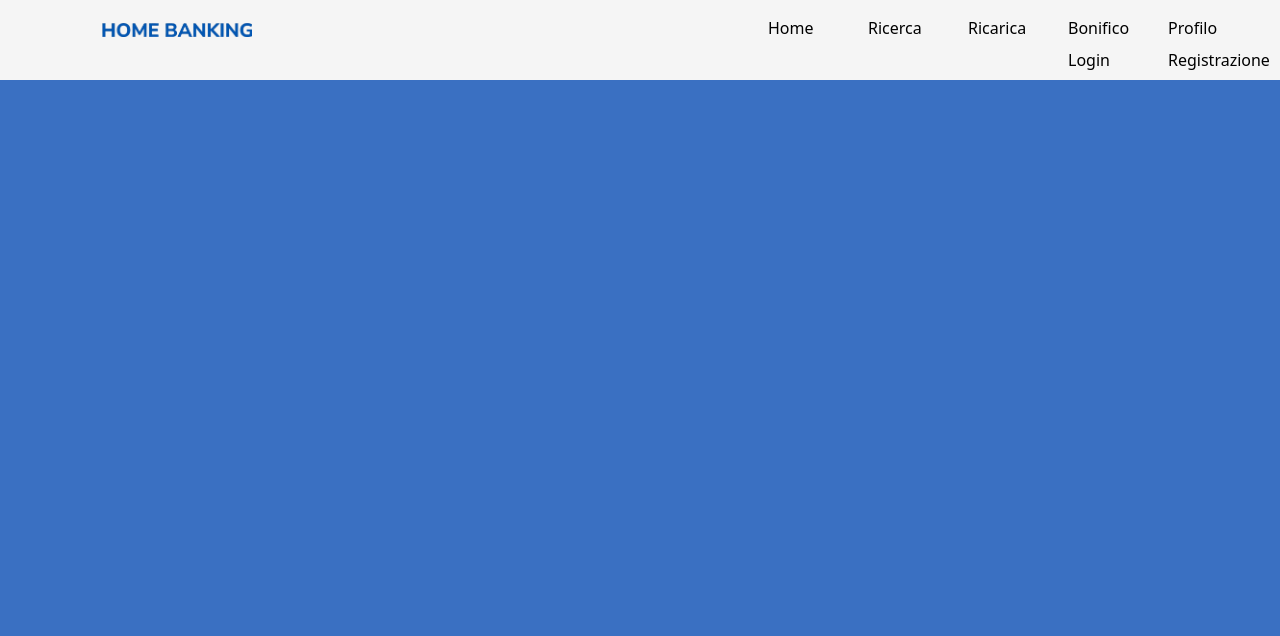
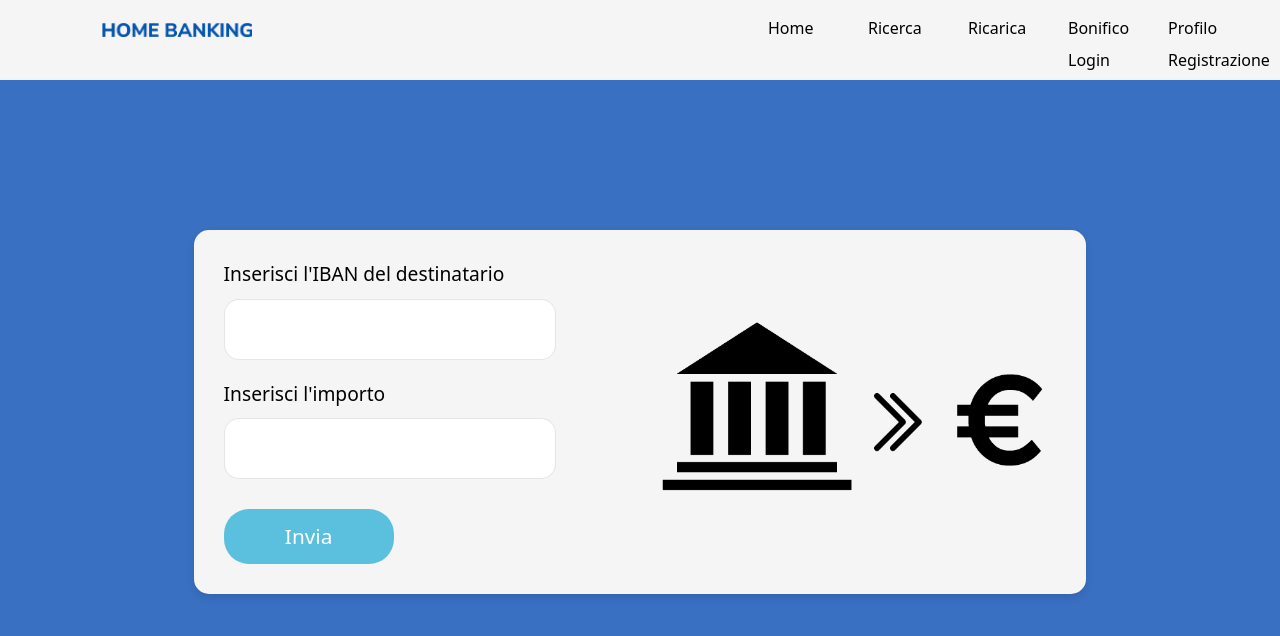
Before and after one commit to PROJECT-WORK-ITS/HOME-BANKING-APP, an Angular app in the folder front-end/: page /bonifico in a window 1280 px wide. Before the commit this address led to /. Shown: the top 636 px of the page. Built offline with nearby package versions, Linux system fonts and the light colour scheme.

Commit message:
bonifico grafica

```diff
--- a/front-end/src/app/app-routing.module.ts
+++ b/front-end/src/app/app-routing.module.ts
@@ -6,6 +6,7 @@ import { HomeComponent } from './components/home/home.component';
 import { DetailsComponent } from './components/details/details.component';
 import { SearchComponent } from './components/search/search.component';
 import { RicaricaComponent } from './components/ricarica/ricarica.component';
+import { BonificoComponent } from './components/bonifico/bonifico.component';
 
 const routes: Routes = [
   {
@@ -36,6 +37,10 @@ const routes: Routes = [
   {
     path: 'ricarica',
     component: RicaricaComponent
+  },
+  {
+    path: 'bonifico',
+    component: BonificoComponent
   }
   // {
   //   path: '',
--- a/front-end/src/app/app.module.ts
+++ b/front-end/src/app/app.module.ts
@@ -1,6 +1,5 @@
 import { NgModule } from '@angular/core';
 import { BrowserModule } from '@angular/platform-browser';
-
 import { AppRoutingModule } from './app-routing.module';
 import { AppComponent } from './app.component';
 import { RegistrationComponent } from './components/registration/registration.component';
@@ -11,6 +10,7 @@ import { NgbModule } from '@ng-bootstrap/ng-bootstrap';
 import { DetailsComponent } from './components/details/details.component';
 import { SearchComponent } from './components/search/search.component';
 import { RicaricaComponent } from './components/ricarica/ricarica.component';
+import { BonificoComponent } from './components/bonifico/bonifico.component';
 
 @NgModule({
   declarations: [
@@ -21,7 +21,8 @@ import { RicaricaComponent } from './components/ricarica/ricarica.component';
     NavBarComponent,
     DetailsComponent,
     SearchComponent,
-    RicaricaComponent
+    RicaricaComponent,
+    BonificoComponent
   ],
   imports: [
     BrowserModule,
--- /dev/null
+++ b/front-end/src/app/components/bonifico/bonifico.component.css
@@ -0,0 +1,104 @@
+/* Impostazioni globali */
+body {
+  font-family: Arial, sans-serif;
+  margin: 0;
+  padding: 0;
+  color: white;
+  display: flex;
+  justify-content: center;
+  align-items: center;
+  height: 100vh;
+  background: none;
+}
+
+/* Contenitore principale */
+.container {
+  margin-top: 150px;
+  display: flex;
+  justify-content: center;
+  align-items: center;
+  width: 100%;
+}
+
+/* Wrapper unificato per form e icona */
+.content-wrapper {
+  display: flex;
+  justify-content: space-between;
+  align-items: center;
+  background-color: whitesmoke; /* Sfondo bianco smoke */
+  padding: 30px;
+  border-radius: 15px; /* Arrotonda i bordi del riquadro unificato */
+  box-shadow: 0 4px 8px rgba(0, 0, 0, 0.1); /* Leggera ombra */
+  width: 80%; /* Allarga il riquadro bianco a occupare l'80% dello schermo */
+  max-width: 1400px; /* Aumenta anche la larghezza massima */
+}
+
+/* Sezione form */
+.form-section {
+  flex: 1;
+}
+
+/* Sezione icona */
+.icon-section {
+  flex: 0.5;
+  display: flex;
+  justify-content: center;
+  margin-left: 50px; /* Sposta leggermente l'icona a destra */
+}
+
+/* Stile del form */
+form {
+  display: flex;
+  flex-direction: column;
+  align-items: flex-start;
+}
+
+/* Etichette del form */
+label {
+  margin-bottom: 10px;
+  font-size: 1.2em;
+  color: black; /* Testo nero all'interno del riquadro */
+}
+
+/* Campi di input */
+input[type="text"],
+input[type="number"] {
+  width: 100%;
+  max-width: 550px; /* Aumentata la larghezza massima dei box input */
+  padding: 15px; /* Aumenta leggermente il padding */
+  margin-bottom: 20px;
+  border-radius: 15px;
+  border: 1px solid rgba(0, 0, 0, 0.1);
+  background-color: white;
+  color: black;
+  font-size: 1.2em; /* Aumenta leggermente la dimensione del testo */
+}
+
+input:focus {
+  border: 2px solid #00ffb0;
+  outline: none;
+}
+
+/* Stile del pulsante */
+button {
+  width: 170px; /* Aumentato leggermente la larghezza del pulsante */
+  padding: 12px 18px;
+  margin-top: 10px;
+  background-color: #5bc0de; /* Azzurro moderno */
+  color: #fff; /* Testo bianco per contrasto */
+  border: none;
+  border-radius: 25px;
+  font-size: 1.3em;
+  cursor: pointer;
+  transition: background-color 0.3s; /* Transizione fluida */
+}
+
+button:hover {
+  background-color: #3aa6d2; /* Blu più scuro per l'hover */
+}
+
+/* Stile dell'icona */
+.icon-section img {
+  width: 450px;
+  height: auto;
+}
--- /dev/null
+++ b/front-end/src/app/components/bonifico/bonifico.component.html
@@ -0,0 +1,25 @@
+<div class="container">
+    <!-- Sezione form e icona -->
+    <div class="content-wrapper">
+        <!-- Sezione per l'inserimento dei dati di bonifico -->
+        <div class="form-section">
+            <form>
+                <!-- Campo per inserire l'IBAN del destinatario -->
+                <label for="iban">Inserisci l'IBAN del destinatario</label>
+                <input type="text" id="iban" name="iban" required>
+
+                <!-- Campo per inserire l'importo del bonifico -->
+                <label for="amount">Inserisci l'importo</label>
+                <input type="number" id="amount" name="amount" required>
+
+                <!-- Pulsante per inviare il modulo -->
+                <button type="submit">Invia</button>
+            </form>
+        </div>
+
+        <!-- Icona rappresentativa del bonifico bancario verso un simbolo Euro -->
+        <div class="icon-section">
+            <img src="assets/wire_transfer_eur_big.png" alt="Icona di bonifico bancario">
+        </div>
+    </div>
+</div>
--- a/front-end/src/app/components/nav-bar/nav-bar.component.html
+++ b/front-end/src/app/components/nav-bar/nav-bar.component.html
@@ -6,7 +6,7 @@
     <a class="nav-link" [routerLink]="['home']">Home</a>
     <a class="nav-link" [routerLink]="['search']">Ricerca</a>
     <a class="nav-link" [routerLink]="['ricarica']">Ricarica</a>
-    <a class="nav-link" [routerLink]="['home']">Bonifico</a>
+    <a class="nav-link" [routerLink]="['bonifico']">Bonifico</a>
 
     <!-- <a class="navbar-brand" [routerLink]="['/home']">Benvenuto </a> -->
     <ul class="navbar-nav mr-2" >
```
Also changed, not shown: front-end/src/app/components/bonifico/bonifico.component.ts (added, +10 -0 lines), front-end/public/assets/wire_transfer_eur_big.png (added), 1 other file (tests, documents, lock files or other folders).
